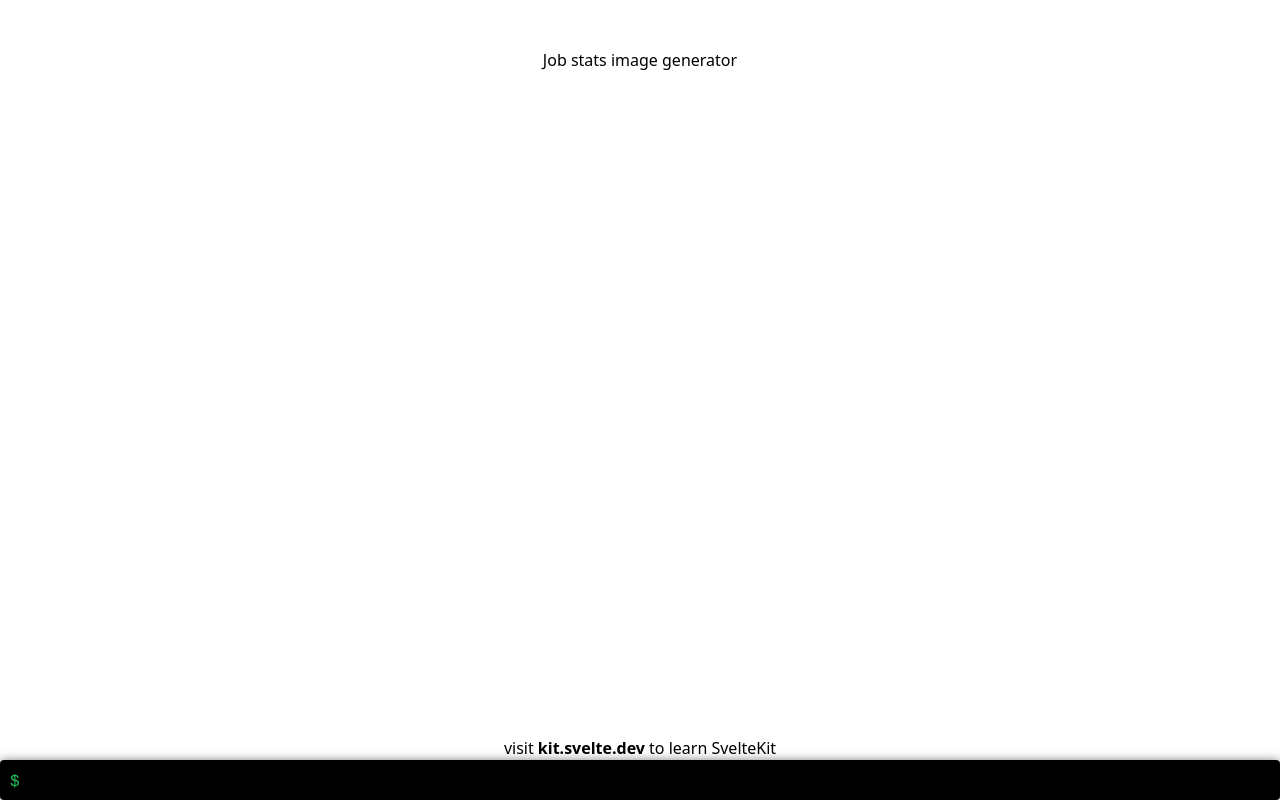
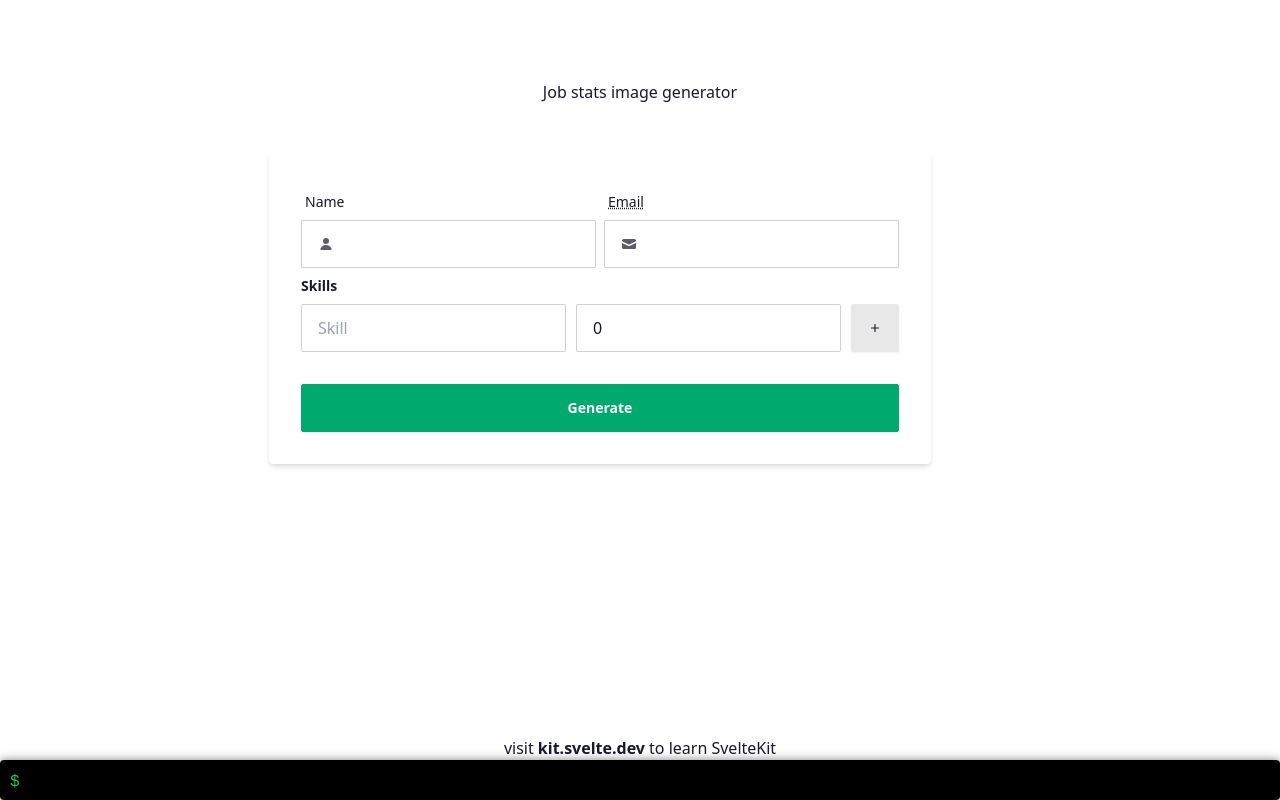
Before and after one commit to jacobutterworth/svelte-term, a SvelteKit app: page / in a window 1280 px wide. Built offline with nearby package versions, Linux system fonts and the light colour scheme.

Commit message:
fix: start of form

```diff
--- /dev/null
+++ b/src/lib/components/JobStatsForm.svelte
@@ -0,0 +1,84 @@
+<script lang="ts">
+	import { onMount } from "svelte";
+	import SkillRow from "$lib/components/SkillRow.svelte";
+
+	let skills = [{ skill: "", yearsOfExperience: 0 }];
+
+	function addSkill() {
+		skills = [...skills, { skill: "", yearsOfExperience: 0 }];
+	}
+
+	function deleteSkill(index: number) {
+		skills = skills.filter((_, i) => i !== index);
+	}
+</script>
+
+<div class="hero w-full">
+	<div class="hero-content flex flex-col lg:flex-row-reverse gap-4">
+		<div class="text-center lg:text-left w-full p-4 lg:p-8"></div>
+		<div class="card bg-base-100 w-full shadow-md">
+			<form class="card-body p-4 sm:p-8">
+				<div class="row-auto flex flex-col gap-4 sm:flex-row sm:gap-2">
+					<div class="form-control flex-1">
+						<label class="label" for="name">
+							<span class="label-text">Name</span>
+						</label>
+						<label class="input input-bordered flex items-center gap-2">
+							<svg
+								xmlns="http://www.w3.org/2000/svg"
+								viewBox="0 0 16 16"
+								fill="currentColor"
+								class="h-4 w-4 opacity-70"
+							>
+								<path
+									d="M8 8a3 3 0 1 0 0-6 3 3 0 0 0 0 6ZM12.735 14c.618 0 1.093-.561.872-1.139a6.002 6.002 0 0 0-11.215 0c-.22.578.254 1.139.872 1.139h9.47Z"
+								/>
+							</svg>
+							<input type="text" class="grow" id="name" />
+						</label>
+					</div>
+					<div class="form-control flex-1">
+						<label class="label" for="email">
+							<span
+								class="label-text tooltip cursor-pointer underline decoration-dotted"
+								data-tip="This isn't stored anywhere"
+								>Email
+							</span>
+						</label>
+
+						<label class="input input-bordered flex items-center gap-2">
+							<svg
+								xmlns="http://www.w3.org/2000/svg"
+								viewBox="0 0 16 16"
+								fill="currentColor"
+								class="h-4 w-4 opacity-70"
+							>
+								<path
+									d="M2.5 3A1.5 1.5 0 0 0 1 4.5v.793c.026.009.051.02.076.032L7.674 8.51c.206.1.446.1.652 0l6.598-3.185A.755.755 0 0 1 15 5.293V4.5A1.5 1.5 0 0 0 13.5 3h-11Z"
+								/>
+								<path
+									d="M15 6.954 8.978 9.86a2.25 2.25 0 0 1-1.956 0L1 6.954V11.5A1.5 1.5 0 0 0 2.5 13h11a1.5 1.5 0 0 0 1.5-1.5V6.954Z"
+								/>
+							</svg>
+							<input type="text" class="grow" id="email" />
+						</label>
+					</div>
+				</div>
+				<span class="label-text font-semibold">Skills</span>
+				{#each skills as { skill, yearsOfExperience }, index (index)}
+					<SkillRow
+						bind:skill
+						bind:yearsOfExperience
+						isLastRow={index === skills.length - 1}
+						on:add={addSkill}
+						on:delete={() => deleteSkill(index)}
+					/>
+				{/each}
+
+				<div class="form-control mt-6">
+					<button class="btn btn-success text-white w-full">Generate</button>
+				</div>
+			</form>
+		</div>
+	</div>
+</div>
--- /dev/null
+++ b/src/lib/components/SkillRow.svelte
@@ -0,0 +1,67 @@
+<script lang="ts">
+	import { createEventDispatcher } from "svelte";
+
+	export let skill: string;
+	export let yearsOfExperience: number;
+	export let isLastRow = false;
+
+	const dispatch = createEventDispatcher();
+
+	function handleDelete() {
+		dispatch("delete");
+	}
+
+	function handleAdd() {
+		dispatch("add");
+	}
+</script>
+
+<div class="row">
+	<input type="text" bind:value={skill} placeholder="Skill" class="input input-bordered flex-1" />
+	<input
+		type="number"
+		bind:value={yearsOfExperience}
+		placeholder="Years of Experience"
+		class="input input-bordered flex-1"
+	/>
+
+	{#if isLastRow}
+		<button on:click={handleAdd} class="btn btn-md">
+			<svg
+				xmlns="http://www.w3.org/2000/svg"
+				width="1em"
+				height="1em"
+				viewBox="0 0 24 24"
+				{...$$props}
+			>
+				<path
+					fill="currentColor"
+					d="M18 12.998h-5v5a1 1 0 0 1-2 0v-5H6a1 1 0 0 1 0-2h5v-5a1 1 0 0 1 2 0v5h5a1 1 0 0 1 0 2"
+				/>
+			</svg>
+		</button>
+	{:else}
+		<button on:click={handleDelete} class="btn btn-md">
+			<svg
+				xmlns="http://www.w3.org/2000/svg"
+				width="1em"
+				height="1em"
+				viewBox="0 0 24 24"
+				{...$$props}
+			>
+				<path
+					fill="currentColor"
+					d="M6 19a2 2 0 0 0 2 2h8a2 2 0 0 0 2-2V7H6zM8 9h8v10H8zm7.5-5l-1-1h-5l-1 1H5v2h14V4z"
+				/>
+			</svg>
+		</button>
+	{/if}
+</div>
+
+<style>
+	.row {
+		display: flex;
+		align-items: center;
+		gap: 10px;
+	}
+</style>
--- a/src/routes/+page.svelte
+++ b/src/routes/+page.svelte
@@ -1,13 +1,15 @@
 <script>
+	import JobStatsForm from "$lib/components/JobStatsForm.svelte";
 </script>
 
 <svelte:head>
 	<title>Home</title>
 	<meta name="description" content="" />
 </svelte:head>
-<main class="flex flex-col items-center">
-	<h1 class="text-center p-8">Job stats image generator</h1>
-	<div class="flex"></div>
+
+<main class="flex flex-col items-center p-4 sm:p-8">
+	<h1 class="text-center p-4 sm:p-8">Job stats image generator</h1>
+	<JobStatsForm />
 </main>
 
 <style>
--- a/src/routes/Terminal.svelte
+++ b/src/routes/Terminal.svelte
@@ -13,7 +13,16 @@
 
 	let commands: Command[] = [];
 	let commandHistory: string[] = [];
-	const availableCommands: string[] = ["help", "about", "clear", "color", "echo", "exit", "close"];
+	const availableCommands: string[] = [
+		"help",
+		"about",
+		"clear",
+		"color",
+		"echo",
+		"why",
+		"exit",
+		"close"
+	];
 	let currentCommand: string = "";
 	const prompt: string = "$ ";
 	let terminalInput: HTMLInputElement;
@@ -89,6 +98,10 @@
 				response = "Closing terminal...";
 				isExpanded = false;
 				dispatch("closeTerminal"); // Dispatch the custom event
+				break;
+			case "why":
+				response =
+					"I started building this as a terminal emulator-ish appm but realised I was just writing javascript and not learning any Svelte.";
 				break;
 			default:
 				response = `Command not found: ${input}`;
--- a/tailwind.config.js
+++ b/tailwind.config.js
@@ -5,5 +5,35 @@ export default {
 	theme: {
 		extend: {}
 	},
-	plugins: []
+	plugins: [require("daisyui")],
+	daisyui: {
+		themes: [
+			// {
+			// 	mytheme: {
+			// 		primary: "#dbf1ff",
+			// 		"primary-content": "#111416",
+			// 		secondary: "#ffacff",
+			// 		"secondary-content": "#160b16",
+			// 		accent: "#43ffff",
+			// 		"accent-content": "#011616",
+			// 		neutral: "#f6ffff",
+			// 		"neutral-content": "#151616",
+			// 		"base-100": "#ffffff",
+			// 		"base-200": "#d8dede",
+			// 		"base-300": "#b8bebe",
+			// 		"base-content": "#151616",
+			// 		info: "#41ffff",
+			// 		"info-content": "#011616",
+			// 		success: "#9affdc",
+			// 		"success-content": "#091611",
+			// 		warning: "#fff129",
+			// 		"warning-content": "#161401",
+			// 		error: "#ffbab9",
+			// 		"error-content": "#160d0d"
+			// 	}
+			// }
+			"corporate"
+		]
+	},
+	darkMode: ["class", '[data-theme="dark"]']
 };
--- a/vite.config.ts
+++ b/vite.config.ts
@@ -1,9 +1,9 @@
-import { sveltekit } from '@sveltejs/kit/vite';
-import { defineConfig } from 'vitest/config';
+import { sveltekit } from "@sveltejs/kit/vite";
+import { defineConfig } from "vitest/config";
 
 export default defineConfig({
 	plugins: [sveltekit()],
 	test: {
-		include: ['src/**/*.{test,spec}.{js,ts}']
+		include: ["src/**/*.{test,spec}.{js,ts}"]
 	}
 });
```
Also changed, not shown: 1 other file (tests, documents, lock files or other folders).
